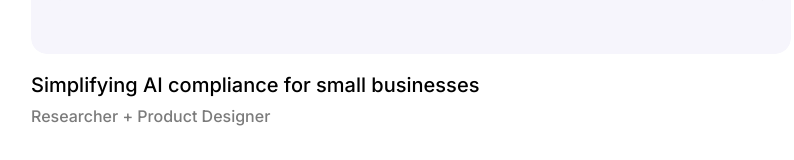
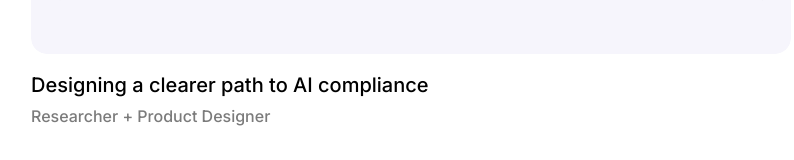
Before and after one commit to tylerjohansenucla-bit/tyler-portfolio, a Next.js app: page / in a window 1280 px wide. Shown: the part 2154-2314 px from the top of the page, without its empty margins (229-1023 px from the left). Built offline with nearby package versions, Linux system fonts and the light colour scheme.

Commit message:
Update ComplyAI case study title

```diff
--- a/app/complyai/page.tsx
+++ b/app/complyai/page.tsx
@@ -57,7 +57,7 @@ export default function ComplyAiPage() {
             {" < ComplyAI"}
           </p>
           <h1 className="type-hero-case mt-3 font-medium text-black">
-            Simplifying AI compliance for small businesses
+            Designing a clearer path to AI compliance
           </h1>
 
           <ScrollReveal>
--- a/app/page.tsx
+++ b/app/page.tsx
@@ -43,7 +43,7 @@ export default function Home() {
                 imageAlt="ComplyAI gap analysis dashboard on a laptop"
                 imageWidth={1520}
                 imageHeight={1268}
-                title="Simplifying AI compliance for small businesses"
+                title="Designing a clearer path to AI compliance"
                 role="Researcher + Product Designer"
               />
             </ScrollReveal>
```
